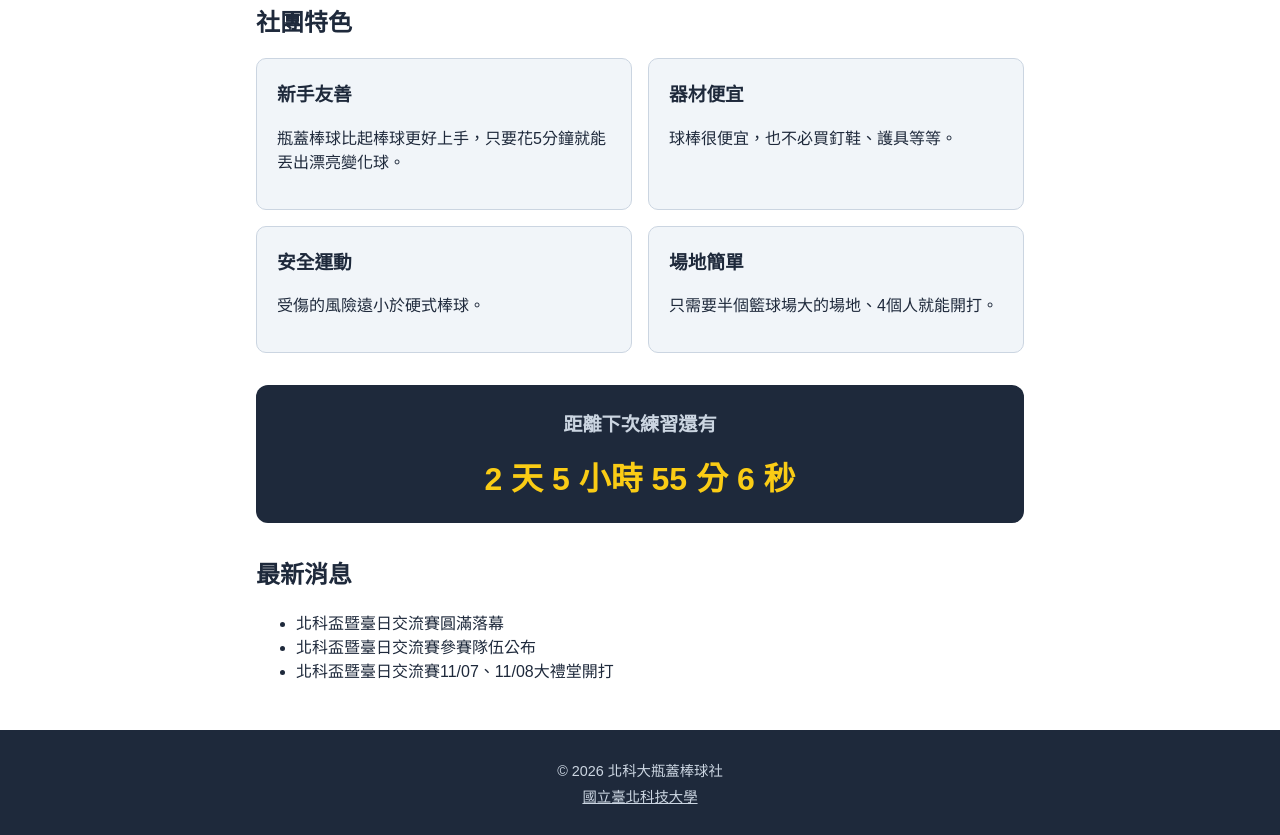
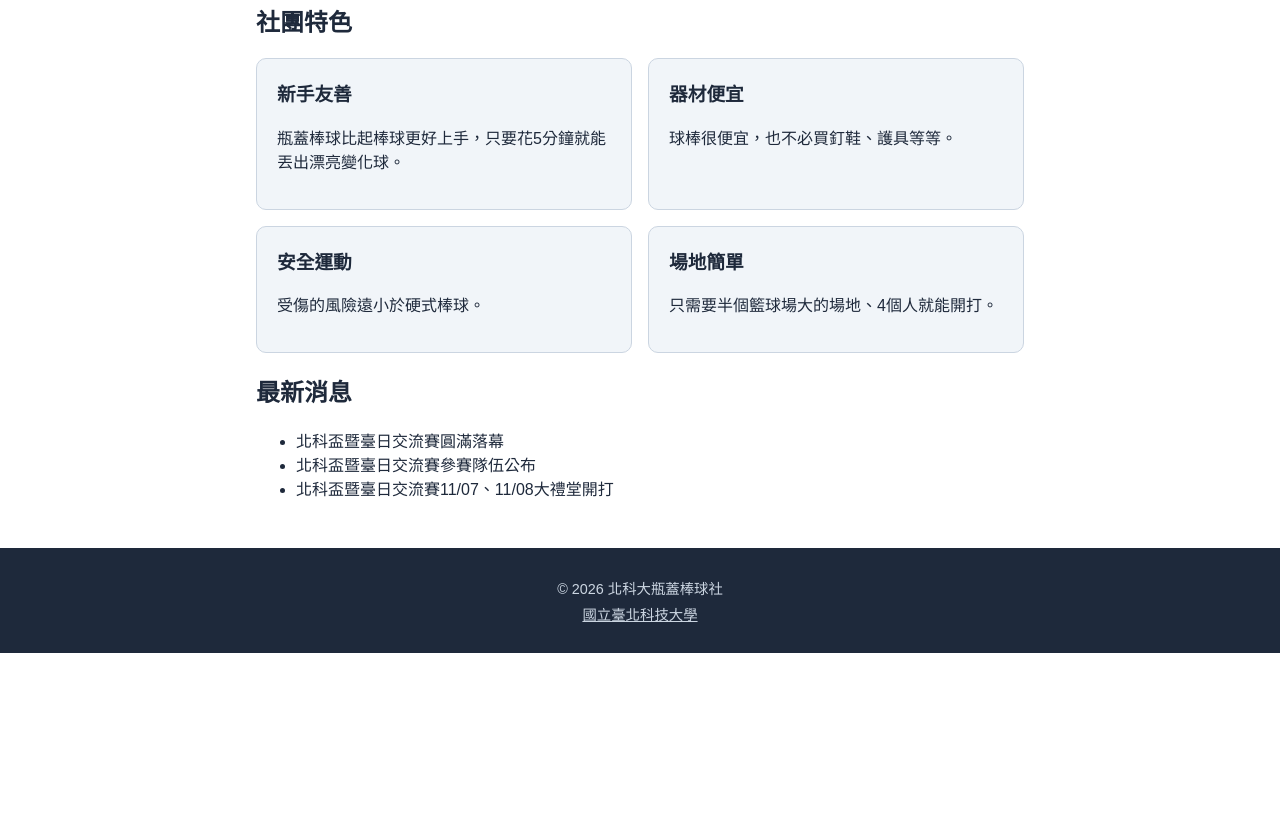
Before and after one commit to Good9tTo9t/webclass-midterm, a plain HTML site: page index.html in a window 1280 px wide. Shown: the part 740-1575 px from the top of the page. After the commit the page ends 1393 px from the top, so only its background shows below. Drawn offline with Linux system fonts and the light colour scheme.

Commit message:
Add countdown section to schedule page and remove from index page

```diff
--- a/index.html
+++ b/index.html
@@ -54,11 +54,6 @@
       </div>
     </section>
 
-    <section class="countdown">
-      <h2>距離下次練習還有</h2>
-      <p id="countdown-display">--</p>
-    </section>
-
     <section class="news">
       <h2>最新消息</h2>
       <ul>
```
Also changed, not shown: schedule.html (+5 -0 lines).
